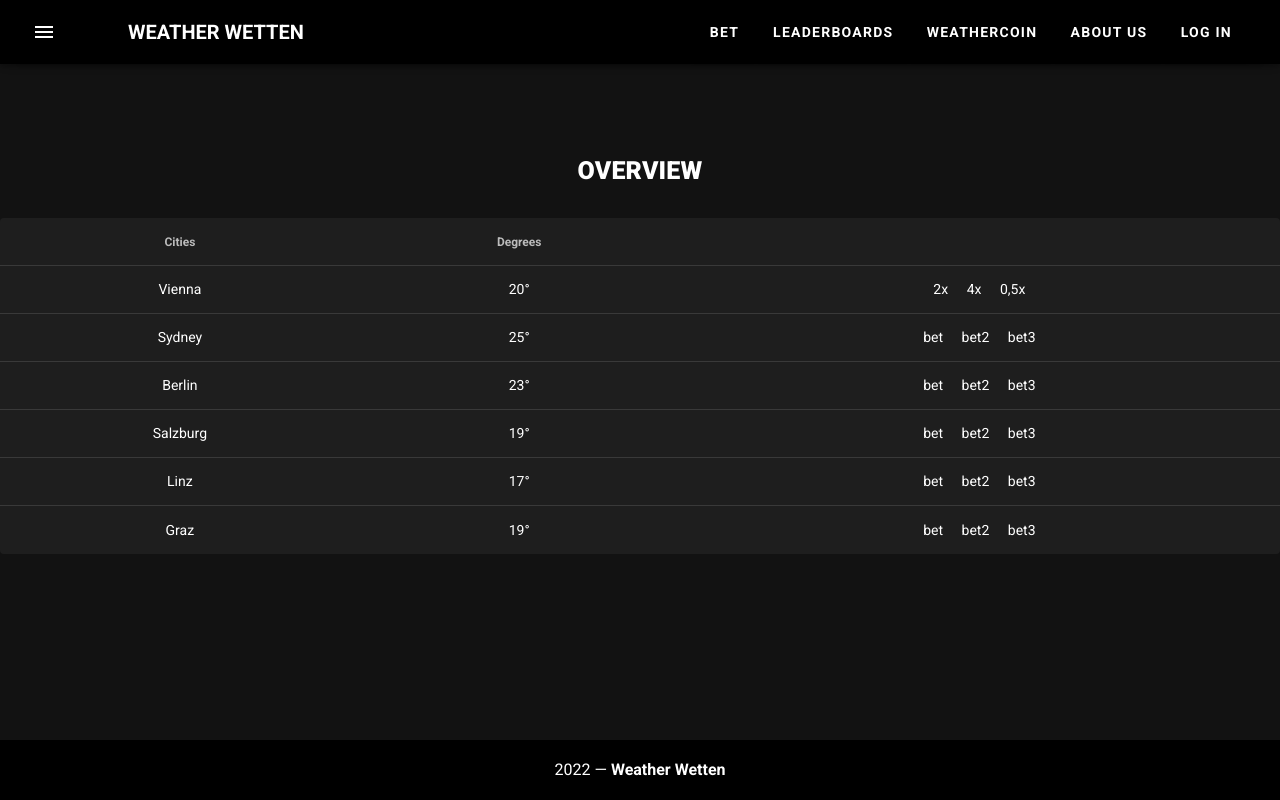
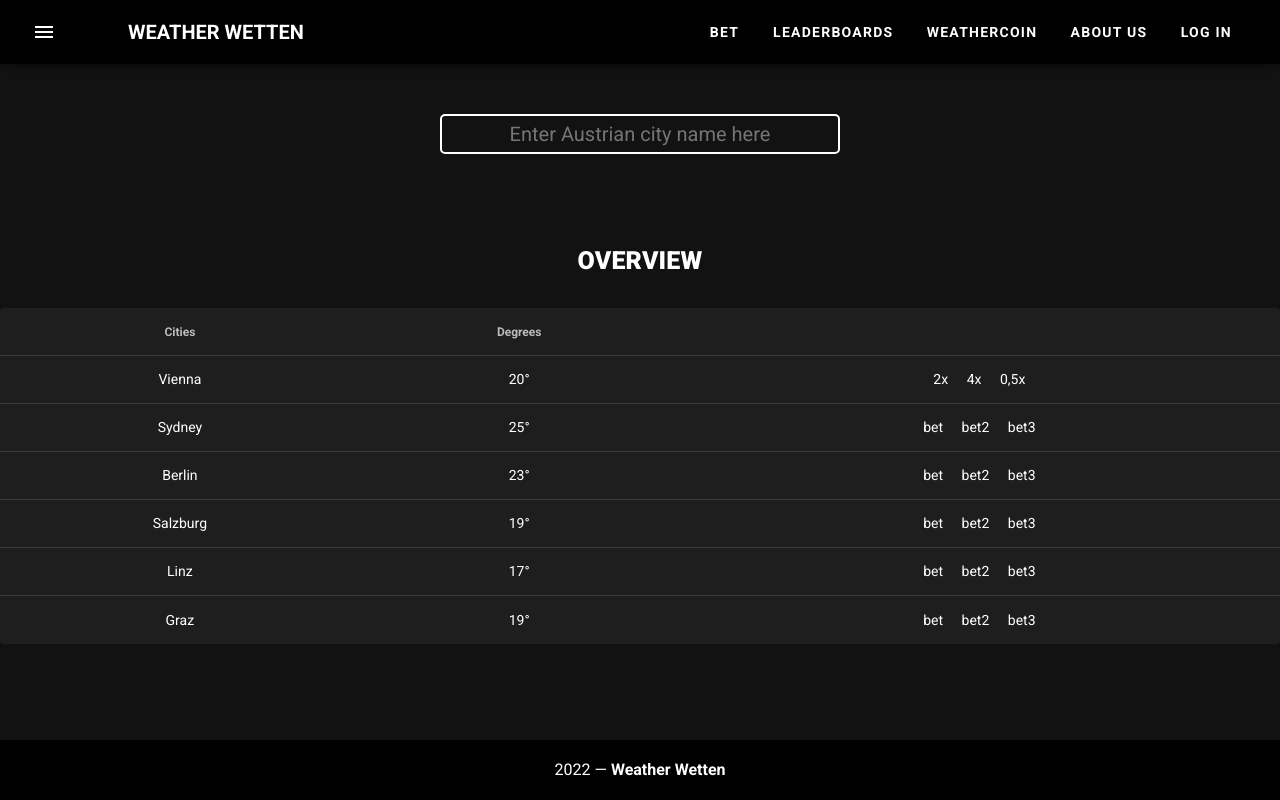
Before and after one commit to 0xProtocol/weatherwetten.nuxt, a Nuxt app: page /bet in a window 1280 px wide. Built offline with nearby package versions, Linux system fonts and the light colour scheme.

Commit message:
added input field to bet page, removed statecode from geo api request

```diff
--- a/components/Betting.vue
+++ b/components/Betting.vue
@@ -1,55 +1,18 @@
 <template>
-  <v-app>
-    <v-main color="white">
-
-      <span class="hero"></span>
-      <!-- Overlay over img-->
-      <v-card flat color="transparent" >
-        <v-card-text class="white--text font-weight-black text-center d-flex flex-column align-center justify-center"
-                     :class="headingClass">BET BET BET BET BET</v-card-text>
-        <v-card-subtitle class="white--text text-center d-flex flex-column align-center justify-center" :class="subtitleClass">Lorem ipsum dolor sit amet, consectetur adipisicing elit. Aperiam autem blanditiis, commodi cum dignissimos dolor dolore enim eum id illum in iusto, nemo omnis placeat, quis quisquam<br> sed sequi veritatis. Minima, quibusdam, quos! Consectetur ducimus eaque et, fuga iure labore maiores modi <br>possimus praesentium quas quisquam quod quos ratione, reiciendis!</v-card-subtitle>
-        <v-container class="fill-height align-center justify-center">
-          <v-btn  class="white--text font-weight-black text-center d-flex flex-column align-center justify-center">
-            <nuxt-link to="/SignUp" class="nuxt-link-active">BET NOW</nuxt-link>
-          </v-btn>
-        </v-container>
-      </v-card>
-
-      <!-- <iframe
-        width="560"
-        height="315"
-        :src="require('../assets/img/video.mp4')"
-        frameborder="0"
-        allow="accelerometer; autoplay; encrypted-media; gyroscope; picture-in-picture"
-        allowfullscreen
-      ></iframe> -->
-    </v-main>
-
-  </v-app>
+  <input v-model="textarea" class="input" placeholder="Enter Austrian city name here"></input>
 </template>
 
-<style>
-.hero {
-  background: url('../assets/img/hero.jpg');
-  background-size: cover;
-  width: 100%;
-  height: 100%;
-  position: absolute;
-  top: 0;
-  left: 0;
-  transform: scale(1.03); /*to scale img right to main element (not really a good way but working)*/
-}
-.nuxt-link-active {
-  font-weight: bold;
-  color: green;
-  text-decoration: none;
-  justify-content: center;
+<!-- Add "scoped" attribute to limit CSS to this component only -->
+<style scoped lang="scss">
+.input {
+  margin-left: calc(50vw - 200px);
+  margin-top: 50px;
+  width: 400px;
+  height: 40px;
+  border-radius: 5px;
+  border-color: white;
+  border-style: solid;
   text-align: center;
-  align-content: center;
-}
-.nuxt-link-active:hover {
-  font-weight: bold;
-  color: green;
-  text-decoration: none;
+  font-size: 20px;
 }
 </style>
--- a/pages/bet.vue
+++ b/pages/bet.vue
@@ -2,6 +2,7 @@
   <v-app>
     <nav-bar2/>
     <v-main>
+      <Betting/>
       <BettingIntro/>
       <BettingTable/>
     </v-main>
--- a/pages/index.vue
+++ b/pages/index.vue
@@ -97,7 +97,7 @@ class WeatherAPI {
 
 window.onload = function () {
   console.log("WINDOW ON LOAD");
-  new GeoAPI().Request("Vienna", "9", "AT");
+  new GeoAPI().Request("Vienna", "AT");
 }
 /*
 export default {
```
